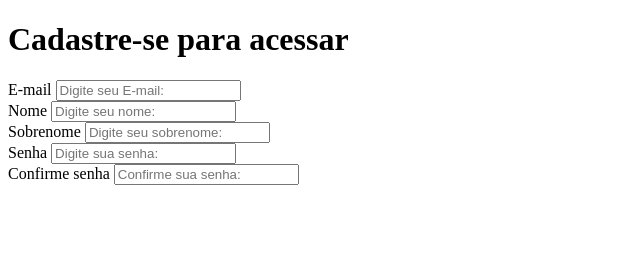
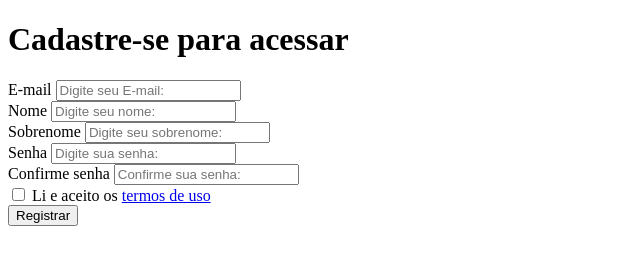
Before and after one commit to LinikerNogueiraMachado/Formulario_HTML, a plain HTML site: page index.html in a window 1280 px wide. Shown: the whole page, without its empty margins (0-640 px from the left). Drawn offline with Linux system fonts and the light colour scheme.

Commit message:
alteração 01

```diff
--- a/index.html
+++ b/index.html
@@ -32,8 +32,16 @@
                 <label for="passconfirmation">Confirme senha</label>
                 <input type="password" name="passconfirmation" id="passconfirmation" placeholder="Confirme sua senha:">
             </div>
+            <div class="full-box">
+                <input type="checkbox" name="agreement" id="agreement">
+                <label for="email" id="agreement-label">Li e aceito os <a href="#">termos de uso</a></label>
+            </div>
+            <div class="full-box">
+                <input type="submit" id="btn-submit" value="Registrar">
+            </div>
         </form>
     </div>
+    <p class="error-validation template"></p>
     <script src="/js/scripts.js"></script>
 </body>
 
```
